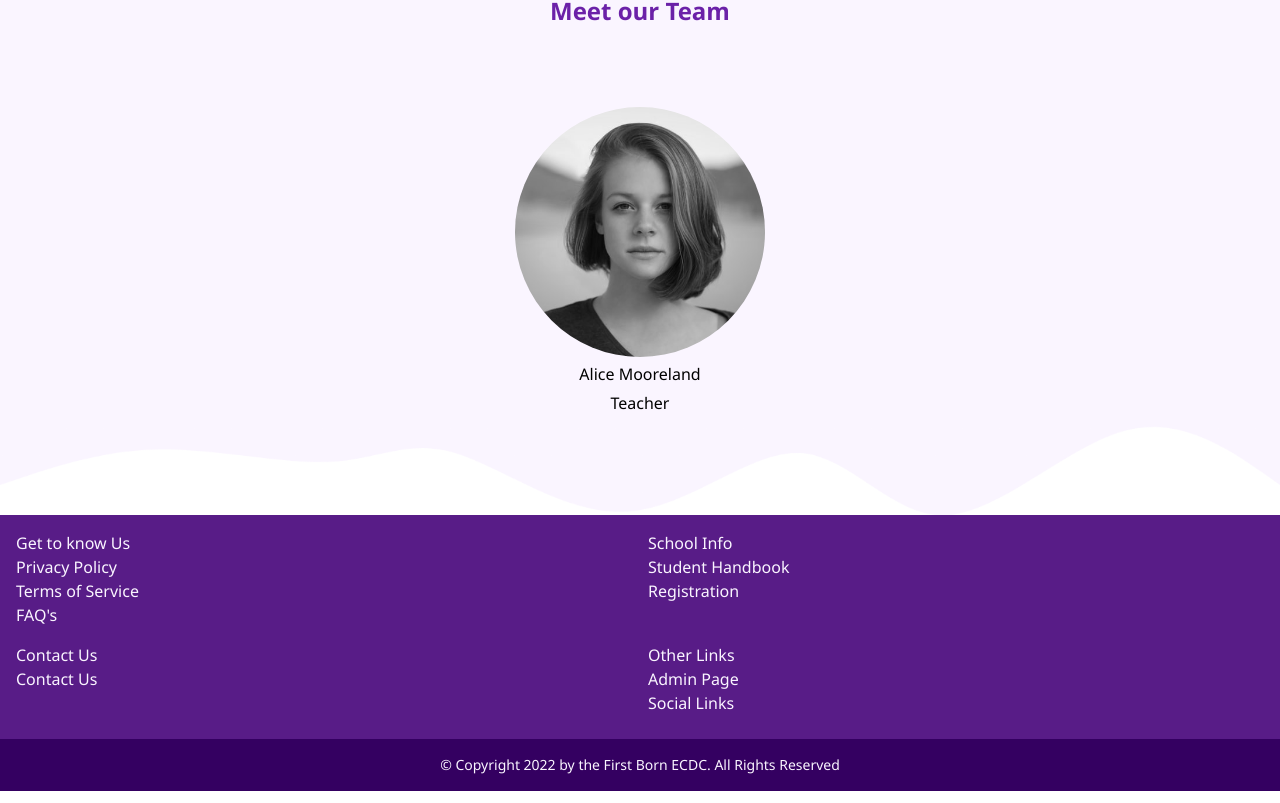
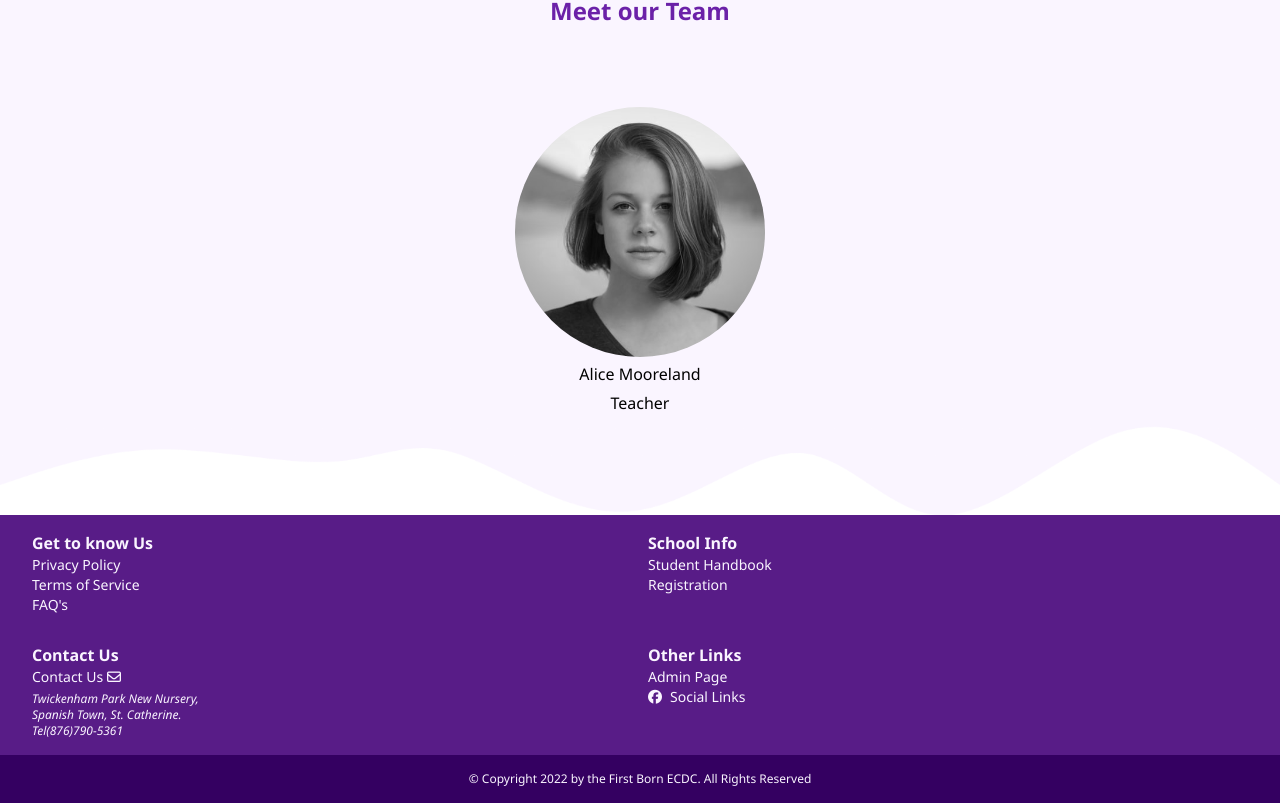
Before and after one commit to aldaineclarke/FBECDC, an Angular app in the folder client/: page / in a window 1280 px wide. Shown: the part 4074-4877 px from the top of the page. Built offline with nearby package versions, Linux system fonts and the light colour scheme.

Commit message:
Completed the footer and added dynamic year for copyright

```diff
--- a/client/src/app/Components/footer/footer.component.html
+++ b/client/src/app/Components/footer/footer.component.html
@@ -1,40 +1,41 @@
 <div class="footer-container text-purple-50 flex flex-col">
     <div class="footer-top bg-purple-900">
-        <div class="grid grid-cols-2 grid-rows-2 gap-4 px-4 pt-4">
+        <div class="grid grid-cols-2 grid-rows-2 gap-4 px-8 py-4">
             <div>
-                <h3>Get to know Us</h3>
-                <div class="footer__links flex flex-col">
+                <h3 class="text-md font-bold">Get to know Us</h3>
+                <div class="footer__links flex flex-col text-sm">
                     <a href="" class="footer__link">Privacy Policy</a>
                     <a href="" class="footer__link">Terms of Service</a>
                     <a href="" class="footer__link">FAQ's</a>
                 </div>
             </div>
             <div>
-                <h3>School Info</h3>
-                <div class="footer__links flex flex-col">
+                <h3 class="text-md font-bold">School Info</h3>
+                <div class="footer__links flex flex-col text-sm">
                     <a href="" class="footer__link">Student Handbook</a>
                     <a href="" class="footer__link">Registration</a>
                 </div>
             </div>
             <div>
-                <h3>Contact Us</h3>
-                <div class="footer__links flex flex-col">
-                    <a href="" class="footer__link">Contact Us </a>
-                    <a href="" class="footer__link"></a>
-                    <a href="" class="footer__link"></a>
-                    <a href="" class="footer__link"></a>
+                <h3 class="text-md font-bold">Contact Us</h3>
+                <div class="footer__links flex flex-col text-sm">
+                    <a href="" class="footer__link">Contact Us <i class="fa-regular fa-envelope"></i></a>
+                    <address class="text-xs pt-1">
+                        Twickenham Park New Nursery,<br>Spanish Town, St. Catherine.<br>
+                        Tel(876)790-5361
+                    </address>
                 </div>
             </div>
             <div>
-                <h3>Other Links</h3>
-                <div class="footer__links flex flex-col">
+                <h3 class="text-md font-bold">Other Links</h3>
+                <div class="footer__links flex flex-col text-sm">
                     <a href="#" class="footer__link">Admin Page</a>
-                    <a href="#" class="footer__link">Social Links</a>
+                    <a href="#" class="footer__link"><i class="fa-brands fa-facebook"></i> <span class="ml-2">Social Links</span></a>
                 </div>
             </div>
         </div>
     </div>
-    <div class="footer-base bg-darkPurple text-sm text-center p-4">
-        <p> &copy; Copyright 2022 by the First Born ECDC. All Rights Reserved</p>
+    <div class="footer-base bg-darkPurple text-xs text-center p-4">
+        <p> &copy; Copyright {{copyYear}} by the First Born ECDC. All Rights Reserved</p>
     </div>
 </div>
--- a/client/src/app/Components/footer/footer.component.ts
+++ b/client/src/app/Components/footer/footer.component.ts
@@ -11,5 +11,6 @@ export class FooterComponent implements OnInit {
 
   ngOnInit(): void {
   }
+  copyYear = new Date().getFullYear()
 
 }
```
